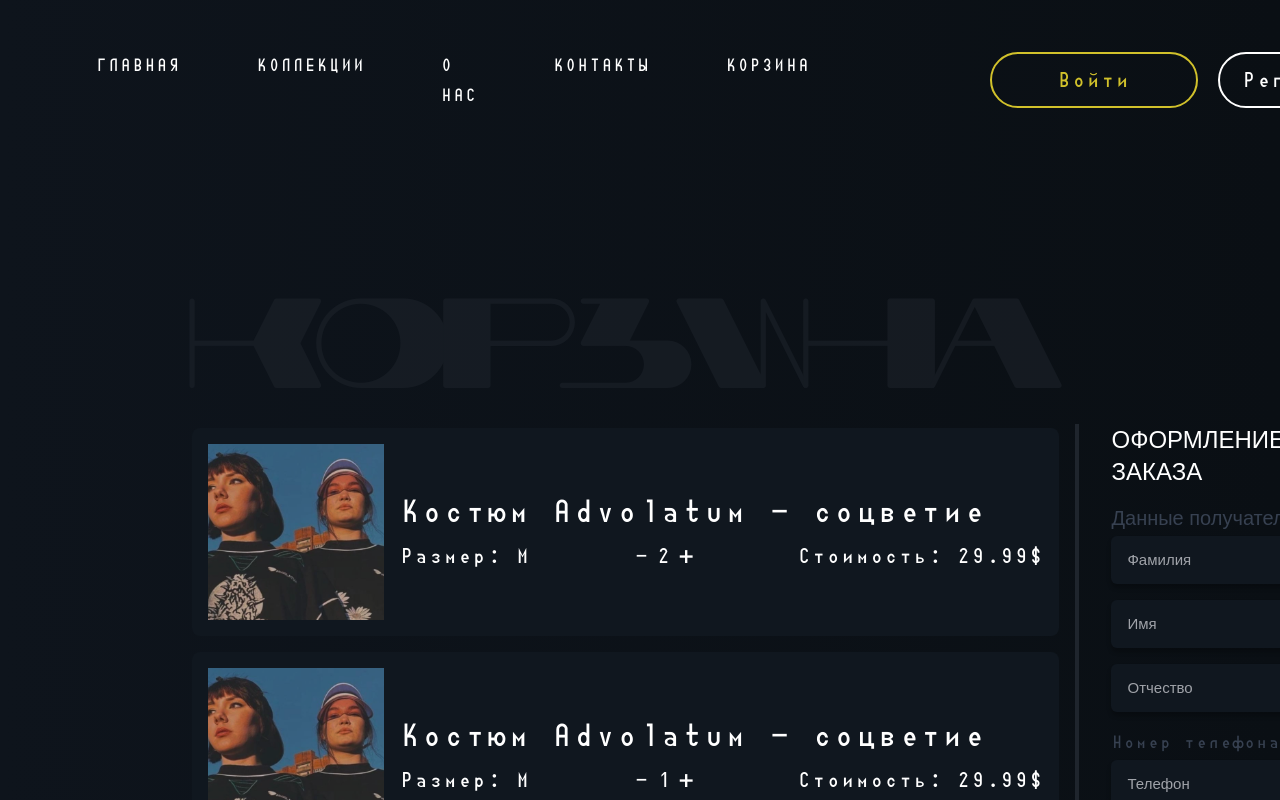
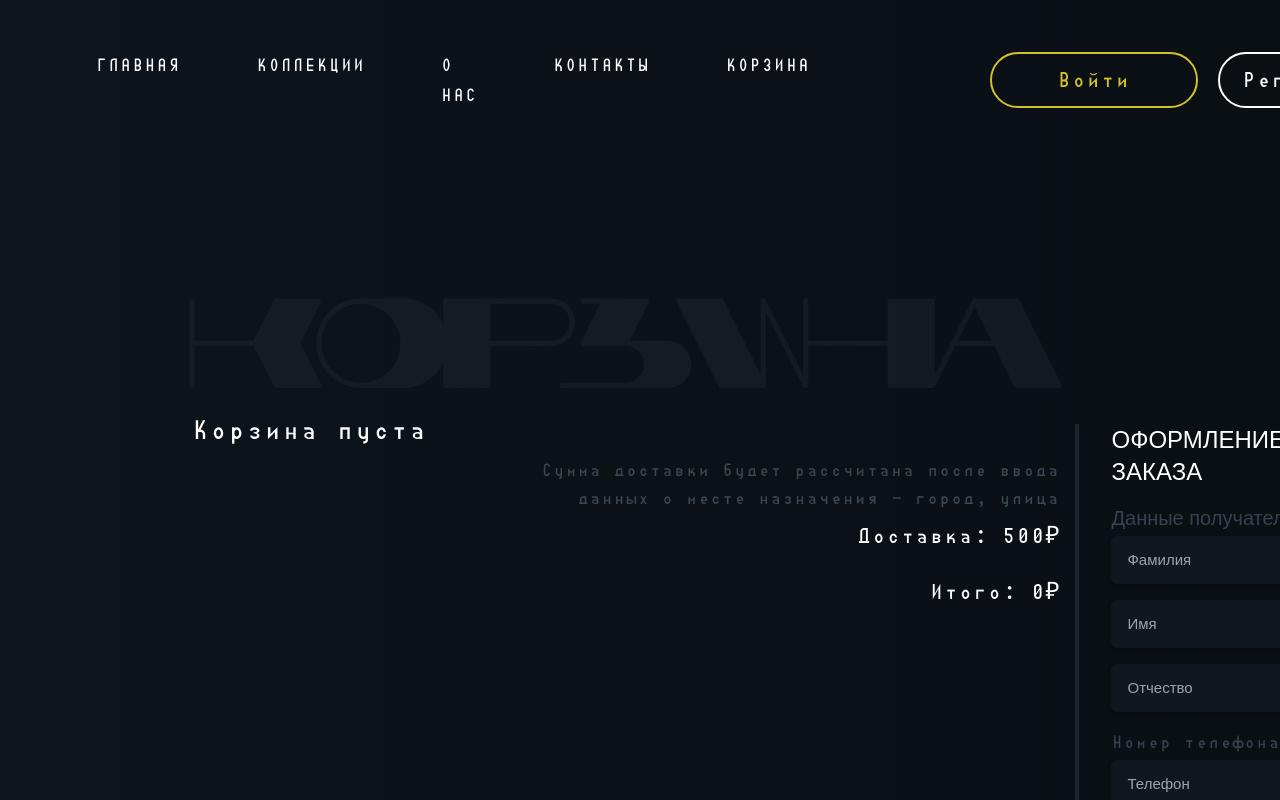
Before and after one commit to Amirhan0/fashion-ecommerce, a React (Vite) app: page /cart in a window 1280 px wide. Shown: the top 800 px of the page. Built offline with nearby package versions, Linux system fonts and the light colour scheme.

Commit message:
add: +cart

```diff
--- a/src/components/ClothingCartComponent.jsx
+++ b/src/components/ClothingCartComponent.jsx
@@ -1,58 +1,105 @@
+import { useEffect, useState } from "react";
+
 const ClothingCartComponent = () => {
-    const carts = [
-        {
-            id: 1,
-            name: "Костюм Advolatum - соцветие",
-            size: "M",
-            color: "Blue",
-            price: 29.99,
-            quantity: 2,
-            imageUrl: "/forThisSeason.svg"
-        },
-        {
-            id: 2,
-            name: "Костюм Advolatum - соцветие",
-            size: "M",
-            color: "Blue",
-            price: 29.99,
-            quantity: 1,
-            imageUrl: "/forThisSeason.svg"
+    const [carts, setCarts] = useState([]);
+    const [totalAmount, setTotalAmount] = useState(0)
+    useEffect(() => {
+        const storedCarts = JSON.parse(localStorage.getItem('selectedProducts')) || [];
+        const parsedProducts = storedCarts.map((product) => ({
+            ...product,
+            quantity: product.quantity || 1,
+        }));
+        setCarts(parsedProducts);
+    }, []);
+
+    useEffect(() => {
+        const newTotalAmount = carts.reduce((total, cart) => total + cart.price * cart.quantity, 0)
+        setTotalAmount(newTotalAmount)
+        localStorage.setItem('totalAmount', setTotalAmount)
+    }, [carts])
+    const handleIncreaseQuantity = (index) => {
+        const updatedCarts = [...carts];
+        updatedCarts[index].quantity += 1;
+        localStorage.setItem(
+            'selectedProducts',
+            JSON.stringify(updatedCarts)
+        );
+        setCarts(updatedCarts);
+    };
+
+    const handleDecreaseQuantity = (index) => {
+        const updatedCarts = [...carts];
+        if (updatedCarts[index].quantity > 1) {
+            updatedCarts[index].quantity -= 1;
+            localStorage.setItem(
+                'selectedProducts',
+                JSON.stringify(updatedCarts)
+            );
+            setCarts(updatedCarts);
         }
-    ];
+    };
+
+    const handleRemoveCart = (index) => {
+        const updatedCarts = carts.filter((_, i) => i !== index)
+        setCarts(updatedCarts)
+        localStorage.setItem('selectedProducts', JSON.stringify(updatedCarts))
+    }
 
     return (
         <div className="flex flex-col h-full mt-9 mx-4">
             <h1 className="leading-none text-5xl md:text-9xl noselect text-[#1F252D] font-usuallybold opacity-50 text-left">
                 Корзина
             </h1>
-            {carts.map((cart) => (
-                <div key={cart.id} className="flex flex-row items-center w-full bg-[#10171F] rounded-lg mt-4 p-4">
+            {carts.length > 0 ? (
+                carts.map((cart, index) => (
+                    <div key={cart.id} className="flex relative flex-row items-center w-full bg-[#10171F] rounded-lg mt-4 p-4">
+                        <span
+                            className="absolute top-2 right-2 cursor-pointer text-white text-lg md:text-2xl font-bold"
+                            onClick={() => handleRemoveCart(index)}
+                        >
+                            ✖
+                        </span>
                         <div className="flex-shrink-0">
-                        <img src={cart.imageUrl} className="w-24 h-24 md:w-44 md:h-44 object-cover" alt={cart.name} />
+                            <img src={cart.image} className="w-24 h-24 md:w-44 md:h-44 object-cover" alt={cart.name} />
                         </div>
                         <div className="flex flex-col ml-4 w-full">
                             <h1 className="font-uindbase text-white text-xl md:text-4xl">{cart.name}</h1>
                             <div className="mt-2 flex flex-row justify-between items-center">
                                 <span className="text-white font-uindbase text-lg md:text-2xl">Размер: {cart.size}</span>
                                 <div className="flex items-center">
-                                <span className="cursor-pointer text-white text-lg md:text-2xl">-</span>
-                                <span className="mx-2 text-white font-uindbase text-lg md:text-2xl">{cart.quantity}</span>
-                                <span className="cursor-pointer text-white text-lg md:text-2xl">+</span>
+                                    <span
+                                        className="cursor-pointer text-white text-lg md:text-2xl"
+                                        onClick={() => handleDecreaseQuantity(index)}
+                                    >
+                                        -
+                                    </span>
+                                    <span className="mx-2 text-white font-uindbase text-lg md:text-2xl font-bold">
+                                        {cart.quantity}
+                                    </span>
+                                    <span
+                                        className="cursor-pointer text-white text-lg md:text-2xl"
+                                        onClick={() => handleIncreaseQuantity(index)}
+                                    >
+                                        +
+                                    </span>
                                 </div>
-                            <span className="text-white font-uindbase text-lg md:text-2xl">Стоимость: {cart.price}$</span>
+                                <span className="text-white font-uindbase text-lg md:text-2xl">Стоимость: {cart.price * cart.quantity}₽</span>
                             </div>
                         </div>
                     </div>
-            ))}
+                ))
+            ) : (
+                <p className="text-3xl text-white">Корзина пуста</p>
+            )}
             <div className="flex flex-col mt-2">
                 <p className="text-[#3B4654] text-lg md:text-xl font-uindbase font-normal leading-4 text-right">
                     Сумма доставки будет рассчитана после ввода <br />
                     данных о месте назначения - город, улица
                 </p>
                 <div className="flex flex-col text-left mt-2">
-                    <span className="text-white font-uindbase font-normal text-lg md:text-2xl text-right">Доставка: 500$</span>
+                    <span className="text-white font-uindbase font-normal text-lg md:text-2xl text-right">Доставка: 500₽</span>
                     <br />
-                    <span className="text-white font-uindbase text-lg md:text-2xl text-right">Итого: 500$</span>
+                    <span className="text-white font-uindbase text-lg md:text-2xl text-right">Итого: {totalAmount}₽</span>
                 </div>
             </div>
         </div>
--- a/src/pages/ProductDetails.jsx
+++ b/src/pages/ProductDetails.jsx
@@ -25,15 +25,38 @@ export function ProductDetails() {
     fetchProduct();
   }, [id]);
 
+
+
+  const handleClick = (product) => {
+    if (!selectedSize) {
+      alert("Пожалуйста, выберите размер перед добавлением в корзину.");
+      return;
+    }
+    const storedUser = JSON.parse(localStorage.getItem('user'))
+    const emailUser = storedUser ? storedUser.emailUser : null;
+    const cartProducts = JSON.parse(localStorage.getItem('selectedProducts')) || [];
+    const newProduct = {
+      userId: emailUser,
+      id: product._id,
+      name: product.name,
+      image: product.image,
+      price: product.price,
+      size: selectedSize
+    }
+    const updatedCart = [...cartProducts, newProduct]
+
+    localStorage.setItem('selectedProducts', JSON.stringify(updatedCart))
+    navigate('/cart')
+  }
+
   if (loading) return <p>Загрузка...</p>;
   if (error) return <p>Ошибка загрузки продукта: {error.message}</p>;
   if (!product) return <p>Продукт не найден.</p>;
-
   return (
     <div className="min-h-screen bg-[#10171F] text-white p-4 sm:p-10 flex flex-col items-center">
       <button
         onClick={() => navigate(-1)}
-        className="text-[#D1C12B] mb-6 text-lg text-3xl cursor-pointer"
+        className="text-white underline mb-6 text-3xl cursor-pointer"
       >
         Назад
       </button>
@@ -66,7 +89,7 @@ export function ProductDetails() {
             </div>
           </div>
 
-          <ButtonForEveryone buttonText={'В КОРЗИНУ'}/>
+          <ButtonForEveryone onClick={() => handleClick(product)} buttonText={'В КОРЗИНУ'}/>
         </div>
       </div>
     </div>
--- a/src/pages/ShoppingCartPage.jsx
+++ b/src/pages/ShoppingCartPage.jsx
@@ -4,7 +4,7 @@ const ShoppingCartPage = () => {
     return (
         <>
         <div className="flex">
-               <ClothingCartComponent/>
+        <ClothingCartComponent/>
         <ClothingCartForm/>
         </div>
         </>
```
Lines whose indentation alone changed are shown as unchanged.
